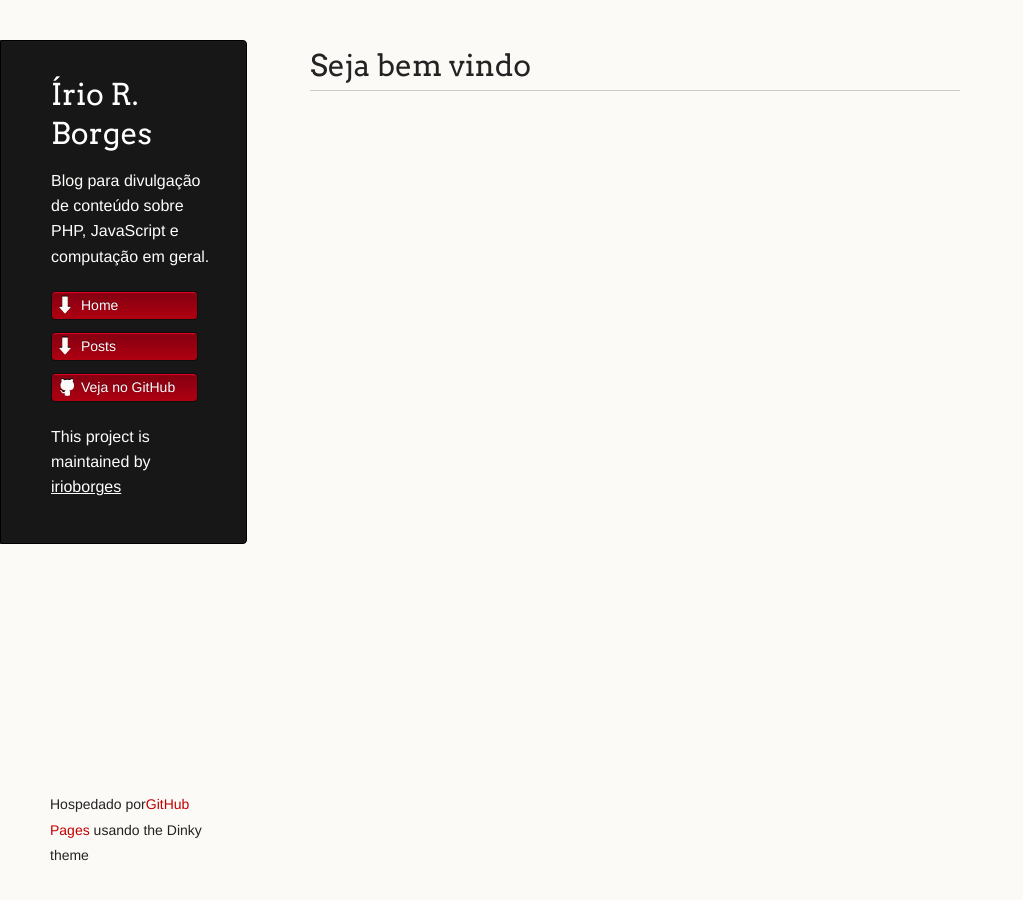
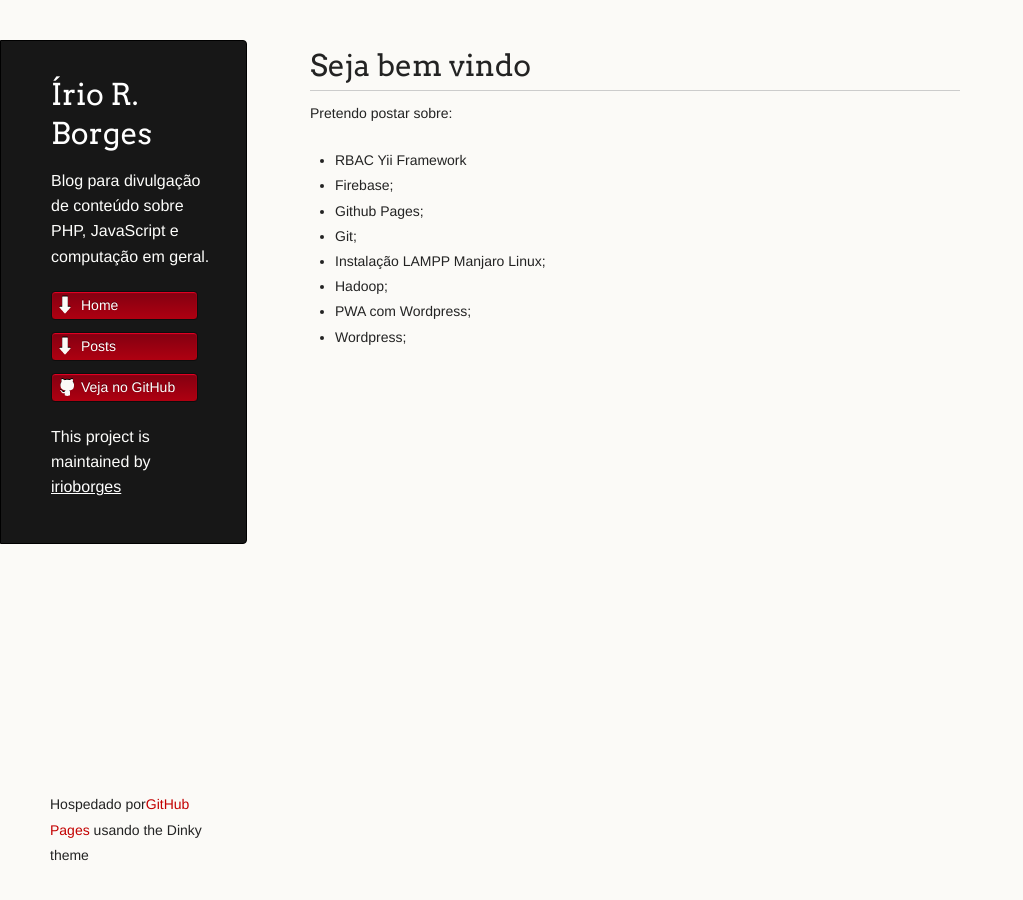
Before and after one commit to irioborges/irioborges, a Jekyll site: the page built from index.md, in a window 1280 px wide. Shown: the whole page, without its empty margins (0-1023 px from the left). Built offline with Jekyll 4.4.1, drawn with Linux system fonts in a browser that asks for light colours; our own code applies the rules of GitHub Pages for plain Markdown files.

Commit message:
Terceiro commit

```diff
--- a/index.md
+++ b/index.md
@@ -125,3 +125,14 @@ The final element.
 -->
 
 # Seja bem vindo
+
+Pretendo postar sobre:
+
+ - RBAC Yii Framework
+ - Firebase;
+ - Github Pages;
+ - Git;
+ - Instalação LAMPP Manjaro Linux;
+ - Hadoop;
+ - PWA com Wordpress;
+ - Wordpress;
```
